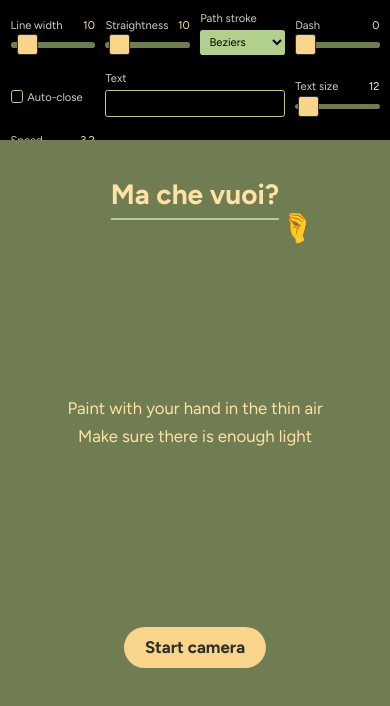
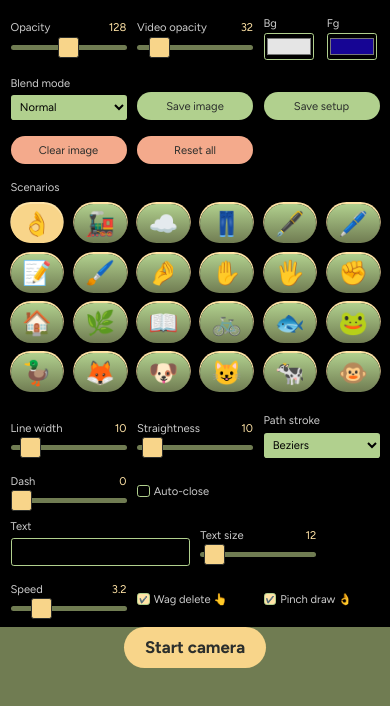
Before and after one commit to cincplug/machevuoi, a Next.js app: page / in a window 390 px wide. Shown: the top 706 px of the page. Built offline with nearby package versions, Linux system fonts and the light colour scheme; a web font is replaced by a local one.

Commit message:
Improve menu semantics and mobile display

```diff
--- a/app/components/nav/Menu.tsx
+++ b/app/components/nav/Menu.tsx
@@ -21,8 +21,8 @@ const Menu: React.FC<IProps> = ({
 }) => {
   const { pattern, isScratchCanvas } = setup;
   return (
-    <>
-      <nav className={`menu menu--controls`}>
+    <section className="controls">
+      <aside className={`menu menu--primary`}>
         <Controls
           {...{ setup, handleInputChange }}
           controls={CONTROLS.filter(
@@ -52,8 +52,8 @@ const Menu: React.FC<IProps> = ({
             title: "Custom scenarios"
           }}
         />
-      </nav>
-      <nav className={`menu menu--secondary`}>
+      </aside>
+      <aside className={`menu menu--secondary`}>
         <Controls
           {...{ setup, handleInputChange }}
           controls={CONTROLS.filter(
@@ -68,8 +68,8 @@ const Menu: React.FC<IProps> = ({
         {isScratchCanvas && pattern === "canvas" && (
           <ShapeSelection {...{ setup, handleInputChange }} />
         )}
-      </nav>
-    </>
+      </aside>
+    </section>
   );
 };
 
--- a/app/styles.scss
+++ b/app/styles.scss
@@ -12,6 +12,7 @@
     @content;
   }
 }
+
 @mixin thumb-styles {
   appearance: none;
   height: var(--gap-double);
@@ -261,6 +262,16 @@ legend {
   height: 100vh;
 }
 
+.controls {
+  @include until {
+    position: absolute;
+    top: 0;
+    width: 100vw;
+    height: 100vh;
+    overflow-y: auto;
+  }
+}
+
 .menu {
   position: fixed;
   top: 0;
@@ -303,6 +314,9 @@ legend {
       &.inactive:not(:hover) {
         background: var(--gradient-dolce);
       }
+      @include until {
+        grid-column: span 2;
+      }
     }
   }
 
@@ -313,27 +327,24 @@ legend {
   @include until {
     width: auto;
     height: auto;
-    bottom: 0;
-    top: auto;
     background: var(--color-black);
-    max-height: 25%;
-    overflow-y: auto;
+    position: static;
 
     .control {
       grid-column: span 6;
 
       &--color {
-        grid-column: span 1;
+        grid-column: span 2;
       }
       &--checkbox,
       &--select,
       &--range {
-        grid-column: span 3;
+        grid-column: span 4;
       }
 
-      &--imageUrl,
       &--button {
-        grid-column: span 3;
+        grid-column: span 4;
+        align-self: flex-end;
       }
     }
 
@@ -342,18 +353,7 @@ legend {
       padding: 0.5rem 0;
     }
 
-    &--controls {
-      display: none;
-    }
-
     &--secondary {
-      top: 0;
-      bottom: auto;
-      width: 100%;
-      max-height: 10rem;
-      overflow-x: hidden;
-      overflow-y: auto;
-
       button {
         padding: 0;
         margin-right: var(--gap);
@@ -364,12 +364,9 @@ legend {
         &.active {
           background: var(--bg-input-active);
         }
-      }
-      fieldset {
-        display: flex;
-      }
-      legend {
-        padding: 0;
+        &.icon-button {
+          grid-column: span 2;
+        }
       }
     }
   }
```
